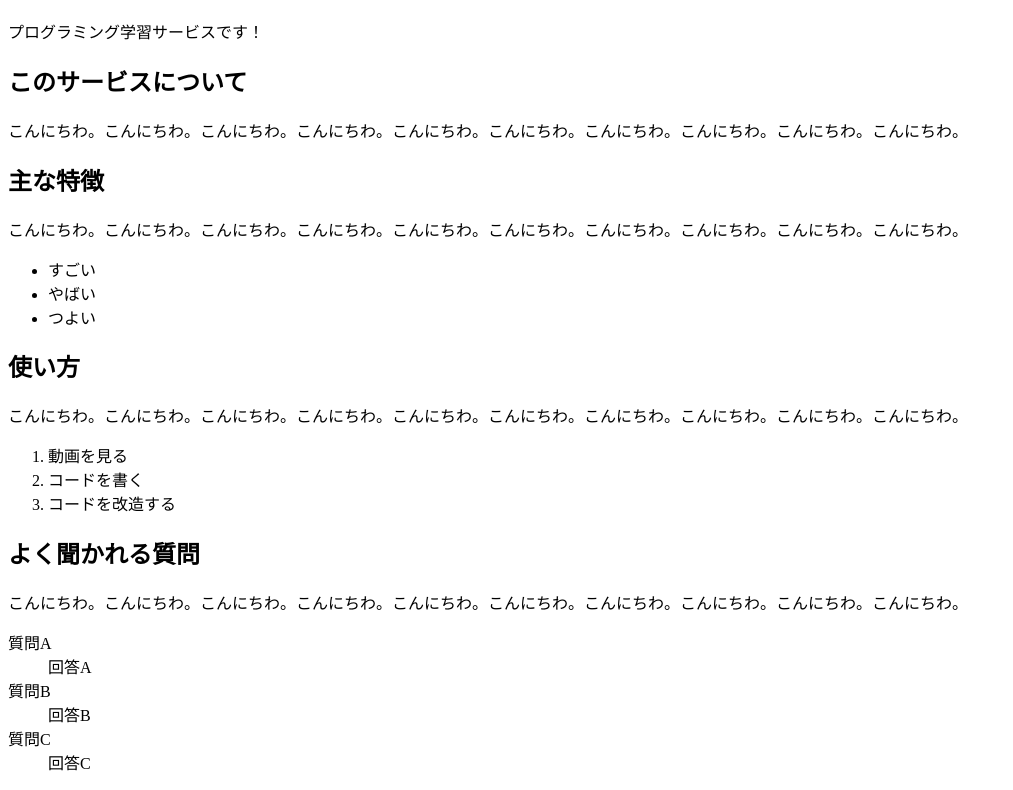
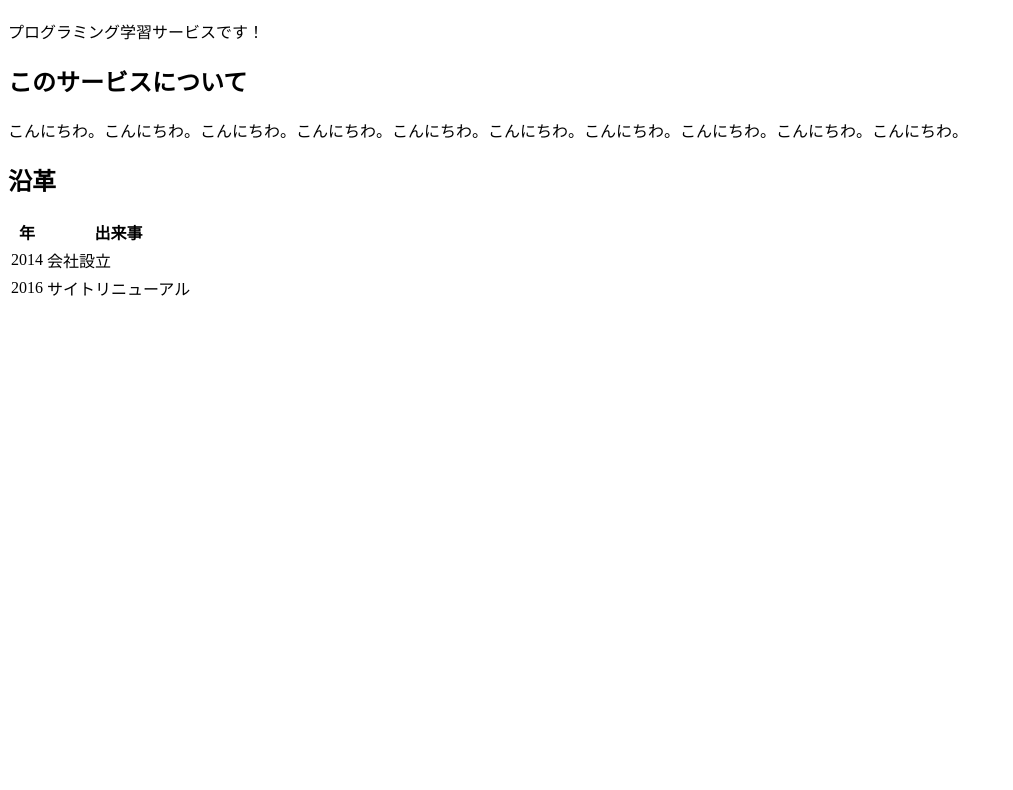
Before and after one commit to karineko002/dotinstall_DetailsHTML, a plain HTML site: page index.html in a window 1280 px wide. Shown: the part 132-922 px from the top of the page, without its empty margins (0-1013 px from the left). After the commit the page ends 800 px from the top, so only its background shows below. Drawn offline with Linux system fonts and the light colour scheme.

Commit message:
詳細HTML基礎文法編　#14

```diff
--- a/index.html
+++ b/index.html
@@ -16,32 +16,25 @@
     <h2>このサービスについて</h2>
     <p>こんにちわ。こんにちわ。こんにちわ。こんにちわ。こんにちわ。こんにちわ。こんにちわ。こんにちわ。こんにちわ。こんにちわ。</p>
 
+    <h2>沿革</h2>
+      <table>
+        <thead>
+          <tr>
+            <th>年</th>
+            <th>出来事</th>
+          </tr>
+        </thead>
+      <tbody>
+        <tr>
+          <td>2014</td>
+          <td>会社設立</td>
+        </tr>
+        <tr>
+          <td>2016</td>
+          <td>サイトリニューアル</td>
+        </tr>
+        </tbody>
+       </table>
 
-    <h2>主な特徴</h2>
-    <p>こんにちわ。こんにちわ。こんにちわ。こんにちわ。こんにちわ。こんにちわ。こんにちわ。こんにちわ。こんにちわ。こんにちわ。</p>
 
-    <ul>
-      <li>すごい</li>
-      <li>やばい</li>
-      <li>つよい</li>
-    </ul>
-
-    <h2>使い方</h2>
-    <p>こんにちわ。こんにちわ。こんにちわ。こんにちわ。こんにちわ。こんにちわ。こんにちわ。こんにちわ。こんにちわ。こんにちわ。</p>
-    <ol>
-      <li>動画を見る</li>
-      <li>コードを書く</li>
-      <li>コードを改造する</li>
-    </ol>
-
-    <h2>よく聞かれる質問</h2>
-    <p>こんにちわ。こんにちわ。こんにちわ。こんにちわ。こんにちわ。こんにちわ。こんにちわ。こんにちわ。こんにちわ。こんにちわ。</p>
-    <dl>
-      <dt>質問A</dt>
-      <dd>回答A</dd>
-      <dt>質問B</dt>
-      <dd>回答B</dd>
-      <dt>質問C</dt>
-      <dd>回答C</dd>
-    </dl>
 </html>
```
